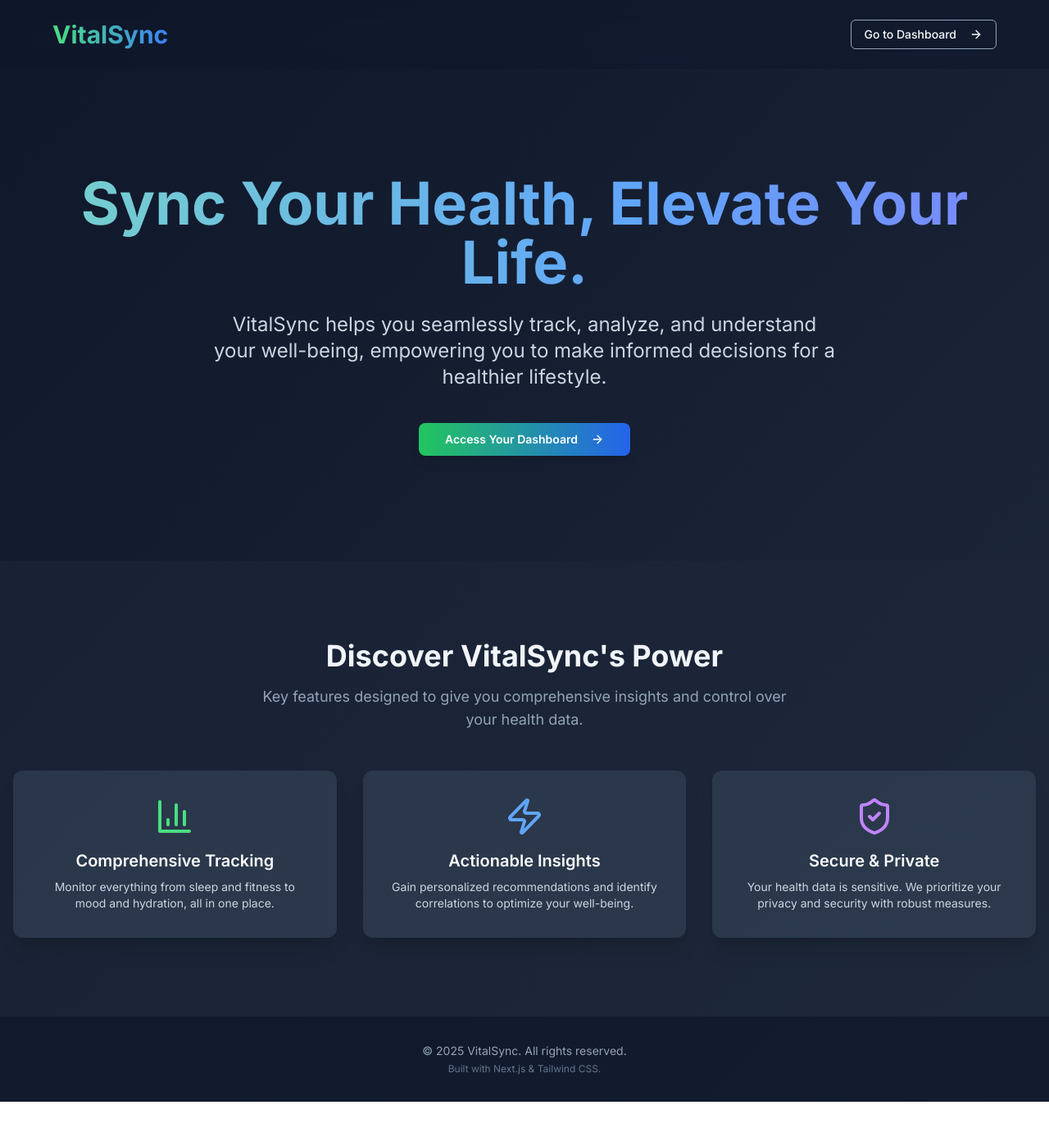
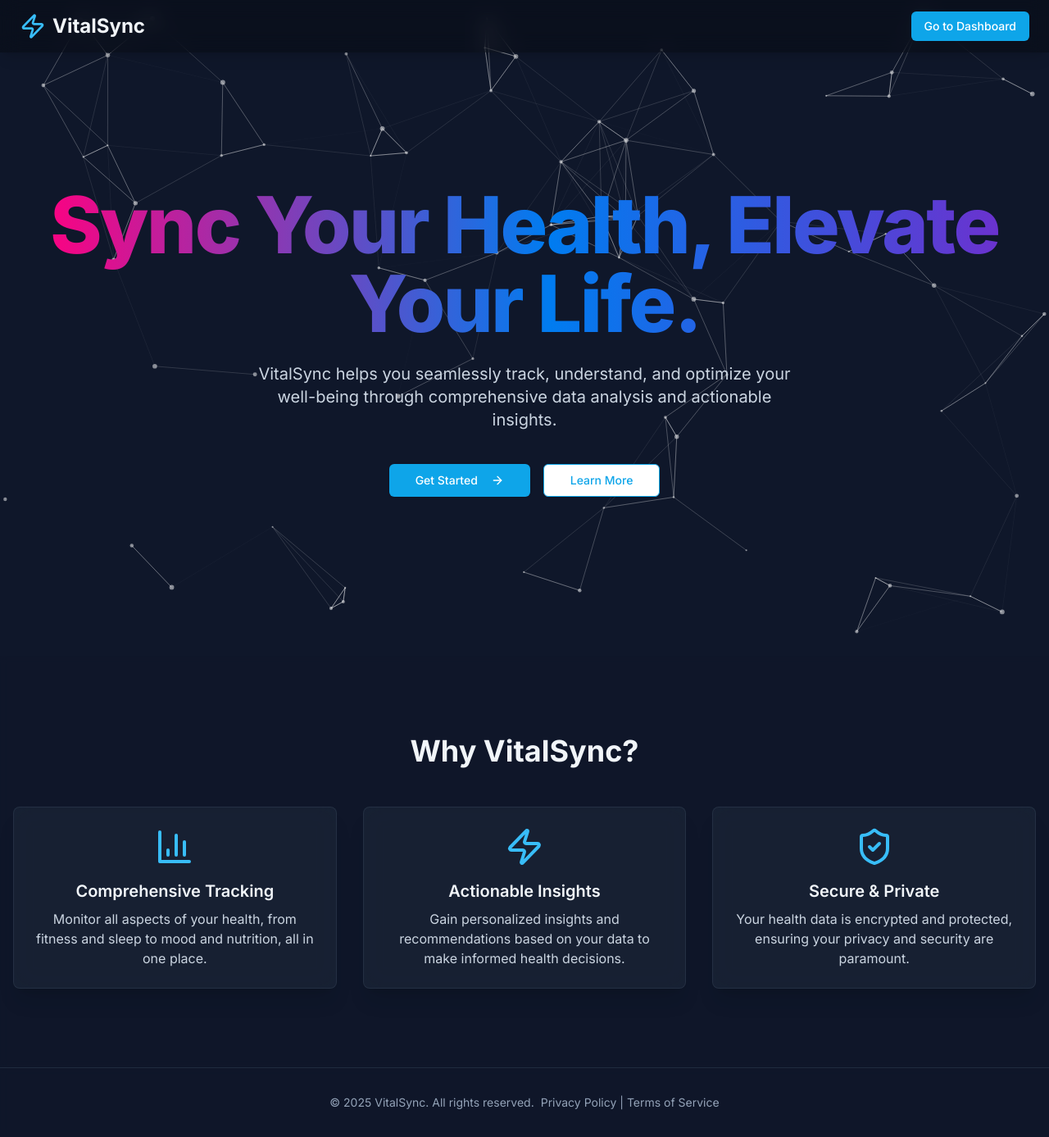
Before and after one commit to Professor833/VitalSync, a Next.js app: page / in a window 1280 px wide. Shown: the whole page at 82% size. Before the commit the page ends 1344 px from the top, so only its background shows below. Built offline with nearby package versions, Linux system fonts and the light colour scheme.

Commit message:
feat: add interactive 3D particle background and landing page redesign

```diff
--- a/app/globals.css
+++ b/app/globals.css
@@ -85,8 +85,13 @@
   * {
     @apply border-border;
   }
+  html { /* Ensure html tag also gets the dark background */
+    @apply bg-background;
+    background-color: #0f172a !important; /* slate-900, temporary debug */
+  }
   body {
     @apply bg-background text-foreground;
+    background-color: #0f172a !important; /* slate-900, temporary debug */
     font-feature-settings: "rlig" 1, "calt" 1;
   }
 }
@@ -117,3 +122,30 @@
   display: none !important;
 }
 */
+
+/* Gradient Animation for Hero Section Text */
+@keyframes gradient-x {
+  0%, 100% {
+    background-size: 200% 200%;
+    background-position: left center;
+  }
+  50% {
+    background-size: 200% 200%;
+    background-position: right center;
+  }
+}
+
+.animated-gradient-text {
+  background-image: linear-gradient(
+    to right,
+    #7928CA 0%, /* Purple */
+    #FF0080 50%, /* Magenta/Pink */
+    #007CF0 75%, /* Blue */
+    #7928CA 100% /* Purple again for smooth loop */
+  );
+  -webkit-background-clip: text;
+  background-clip: text;
+  color: transparent;
+  animation: gradient-x 4s ease infinite; /* Adjusted speed and timing function */
+  background-size: 300% 300%; /* Larger size for smoother transition with more colors */
+}
--- a/app/page.tsx
+++ b/app/page.tsx
@@ -4,103 +4,106 @@ import React from 'react';
 import Link from 'next/link';
 import { Button } from '@/components/ui/button';
 import { ArrowRight, BarChart3, ShieldCheck, Zap } from 'lucide-react'; // Example icons
+import ParticlesBackground from '@/components/landing/ParticlesBackground'; // Add this import
 
 export default function LandingPage() {
   return (
-    <div className="min-h-screen bg-gradient-to-br from-slate-900 to-slate-800 text-slate-50 flex flex-col">
-      {/* Header/Nav */}
-      <header className="py-6 px-4 md:px-8 sticky top-0 z-50 bg-slate-900/50 backdrop-blur-md">
-        <div className="container mx-auto flex justify-between items-center">
-          <Link href="/" className="text-3xl font-bold bg-clip-text text-transparent bg-gradient-to-r from-green-400 to-blue-500">
-            VitalSync
+    <div className="relative z-0 flex min-h-screen flex-col text-slate-100">
+      <ParticlesBackground /> {/* Add this component */}
+
+      {/* Wrapper for all page content. Removed opaque background to let 3D scene show through. */}
+      {/* Dark background will come from body style in globals.css */}
+      {/* Header */}
+      <header className="sticky top-0 z-50 w-full bg-black/30 backdrop-blur-md shadow-lg">
+        <div className="container mx-auto flex h-16 items-center justify-between px-4 md:px-6">
+          <Link href="/" className="flex items-center space-x-2">
+            <Zap className="h-8 w-8 text-sky-400" /> {/* Placeholder Icon */}
+            <span className="text-2xl font-bold text-slate-100">VitalSync</span>
           </Link>
-          <Link href="/dashboard" legacyBehavior passHref>
-            <Button variant="outline" className="bg-transparent border-slate-400 hover:bg-slate-700 hover:text-slate-50">
-              Go to Dashboard <ArrowRight className="ml-2 h-4 w-4" />
-            </Button>
-          </Link>
+          <nav className="hidden space-x-4 md:flex">
+          {/* <Link href="#features" className="text-slate-300 hover:text-sky-400 transition-colors">Features</Link> */}
+          {/* <Link href="#about" className="text-slate-300 hover:text-sky-400 transition-colors">About</Link> */}
+          </nav>
+          <Button asChild className="bg-sky-500 hover:bg-sky-600 text-white">
+            <Link href="/dashboard">Go to Dashboard</Link>
+          </Button>
         </div>
       </header>
 
-      {/* Main Content - Skip target */}
-      <main id="main-content" className="flex-grow">
+      {/* Main Content Area - flex-grow ensures it pushes footer down */}
+      <main className="relative z-10 isolate flex-grow">
         {/* Hero Section */}
-        <section className="py-20 md:py-32 text-center container mx-auto px-4">
-          <h1 className="text-5xl md:text-7xl font-bold mb-6 leading-tight bg-clip-text text-transparent bg-gradient-to-r from-green-300 via-blue-400 to-purple-500 animate-gradient-x">
-            Sync Your Health, Elevate Your Life.
-          </h1>
-          <p className="text-xl md:text-2xl text-slate-300 max-w-3xl mx-auto mb-10">
-            VitalSync helps you seamlessly track, analyze, and understand your well-being, empowering you to make informed decisions for a healthier lifestyle.
-          </p>
-          <Link href="/dashboard" legacyBehavior passHref>
-            <Button size="lg" className="bg-gradient-to-r from-green-500 to-blue-600 hover:from-green-600 hover:to-blue-700 text-white font-semibold py-3 px-8 rounded-lg shadow-lg transform hover:scale-105 transition-transform duration-300">
-              Access Your Dashboard <ArrowRight className="ml-2 h-5 w-5" />
-            </Button>
-          </Link>
-        </section>
-
-        {/* Features Section Placeholder */}
-        <section className="py-16 md:py-24 bg-slate-800/50">
+        <section
+          className="relative flex min-h-[calc(100vh-4rem)] items-center justify-center py-12 md:py-24"
+          style={{ paddingTop: '4rem'}} // Offset for sticky header height
+        >
           <div className="container mx-auto px-4 text-center">
-            <h2 className="text-3xl md:text-4xl font-bold mb-4 text-slate-100">Discover VitalSync's Power</h2>
-            <p className="text-lg text-slate-400 mb-12 max-w-2xl mx-auto">Key features designed to give you comprehensive insights and control over your health data.</p>
-            <div className="grid grid-cols-1 md:grid-cols-3 gap-8">
-              {/* Feature 1 */}
-              <div className="bg-slate-700/70 p-8 rounded-xl shadow-xl hover:shadow-2xl transition-shadow duration-300">
-                <div className="flex justify-center items-center mb-4">
-                    <BarChart3 className="h-12 w-12 text-green-400" />
-                </div>
-                <h3 className="text-xl font-semibold mb-2 text-slate-50">Comprehensive Tracking</h3>
-                <p className="text-slate-300 text-sm">
-                  Monitor everything from sleep and fitness to mood and hydration, all in one place.
-                </p>
-              </div>
-              {/* Feature 2 */}
-              <div className="bg-slate-700/70 p-8 rounded-xl shadow-xl hover:shadow-2xl transition-shadow duration-300">
-                <div className="flex justify-center items-center mb-4">
-                    <Zap className="h-12 w-12 text-blue-400" />
-                </div>
-                <h3 className="text-xl font-semibold mb-2 text-slate-50">Actionable Insights</h3>
-                <p className="text-slate-300 text-sm">
-                  Gain personalized recommendations and identify correlations to optimize your well-being.
-                </p>
-              </div>
-              {/* Feature 3 */}
-              <div className="bg-slate-700/70 p-8 rounded-xl shadow-xl hover:shadow-2xl transition-shadow duration-300">
-                 <div className="flex justify-center items-center mb-4">
-                    <ShieldCheck className="h-12 w-12 text-purple-400" />
-                </div>
-                <h3 className="text-xl font-semibold mb-2 text-slate-50">Secure & Private</h3>
-                <p className="text-slate-300 text-sm">
-                  Your health data is sensitive. We prioritize your privacy and security with robust measures.
-                </p>
-              </div>
+            <h1 className="animated-gradient-text text-5xl font-extrabold tracking-tight md:text-7xl lg:text-8xl">
+              Sync Your Health, Elevate Your Life.
+            </h1>
+            <p className="mx-auto mt-6 max-w-2xl text-lg text-slate-300 md:text-xl">
+              VitalSync helps you seamlessly track, understand, and optimize your well-being through comprehensive data analysis and actionable insights.
+            </p>
+            <div className="mt-10 flex justify-center space-x-4">
+              <Button size="lg" asChild className="bg-sky-500 hover:bg-sky-600 text-white group">
+                <Link href="/dashboard">
+                  Get Started <ArrowRight className="ml-2 h-5 w-5 transition-transform group-hover:translate-x-1" />
+                </Link>
+              </Button>
+              <Button size="lg" variant="outline" className="border-sky-500 text-sky-500 hover:bg-sky-500/10 hover:text-sky-400">
+                Learn More
+              </Button>
             </div>
           </div>
         </section>
 
-        {/* Optional: Animated Section Placeholder (e.g., for Three.js) */}
+        {/* Features Section */}
+        <section id="features" className="py-16 md:py-24 bg-slate-900/80 backdrop-blur-sm">
+          <div className="container mx-auto px-4">
+            <h2 className="mb-12 text-center text-3xl font-bold md:text-4xl text-slate-100">
+              Why VitalSync?
+            </h2>
+            <div className="grid grid-cols-1 gap-8 md:grid-cols-3">
+              <FeatureCard
+                icon={<BarChart3 className="mb-4 h-12 w-12 text-sky-400" />}
+                title="Comprehensive Tracking"
+                description="Monitor all aspects of your health, from fitness and sleep to mood and nutrition, all in one place."
+              />
+              <FeatureCard
+                icon={<Zap className="mb-4 h-12 w-12 text-sky-400" />}
+                title="Actionable Insights"
+                description="Gain personalized insights and recommendations based on your data to make informed health decisions."
+              />
+              <FeatureCard
+                icon={<ShieldCheck className="mb-4 h-12 w-12 text-sky-400" />}
+                title="Secure & Private"
+                description="Your health data is encrypted and protected, ensuring your privacy and security are paramount."
+              />
+            </div>
+          </div>
+        </section>
+
+        {/* Visual Experience Section - This section will be removed or re-purposed */}
+        {/* The 3D scene is now the background, so this specific container for it is not needed in the same way */}
         {/*
-        <section className="py-16 md:py-24">
+        <section className="py-16 md:py-24 bg-slate-900">
           <div className="container mx-auto px-4 text-center">
             <h2 className="text-3xl md:text-4xl font-bold mb-12 text-slate-100">Experience VitalSync Visually</h2>
-            <div className="bg-slate-800 h-96 rounded-lg flex items-center justify-center text-slate-500">
-              [Interactive Animation / Three.js Canvas Placeholder]
+            <div className="bg-slate-800/50 h-96 rounded-lg flex items-center justify-center text-slate-500 relative overflow-hidden shadow-2xl">
+              // InteractiveThreeDeeScene was here
             </div>
           </div>
         </section>
         */}
-
       </main>
 
       {/* Footer */}
-      <footer className="py-8 text-center bg-slate-900/70">
+      <footer className="relative z-10 border-t border-slate-700/50 bg-slate-900/80 backdrop-blur-sm py-8 text-center">
         <div className="container mx-auto px-4">
           <p className="text-sm text-slate-400">
             &copy; {new Date().getFullYear()} VitalSync. All rights reserved.
-          </p>
-          <p className="text-xs text-slate-500 mt-1">
-            Built with Next.js & Tailwind CSS.
+            <Link href="/privacy" className="ml-2 hover:text-sky-400 transition-colors">Privacy Policy</Link> |
+            <Link href="/terms" className="ml-1 hover:text-sky-400 transition-colors">Terms of Service</Link>
           </p>
         </div>
       </footer>
@@ -108,21 +111,19 @@ export default function LandingPage() {
   );
 }
 
-// Basic CSS for gradient animation (can be moved to globals.css if preferred)
-const style = document.createElement('style');
-style.innerHTML = `
-  @keyframes gradient-x {
-    0%, 100% {
-      background-size: 200% 200%;
-      background-position: left center;
-    }
-    50% {
-      background-size: 200% 200%;
-      background-position: right center;
-    }
-  }
-  .animate-gradient-x {
-    animation: gradient-x 5s ease infinite;
-  }
-`;
-document.head.appendChild(style);
+// Component for individual feature cards
+interface FeatureCardProps {
+  icon: React.ReactNode;
+  title: string;
+  description: string;
+}
+
+const FeatureCard: React.FC<FeatureCardProps> = ({ icon, title, description }) => {
+  return (
+    <div className="flex flex-col items-center rounded-lg border border-slate-700/50 bg-slate-800/60 p-6 text-center shadow-xl backdrop-blur-md transition-all hover:shadow-sky-500/20 hover:scale-105">
+      {icon}
+      <h3 className="mb-2 text-xl font-semibold text-slate-100">{title}</h3>
+      <p className="text-slate-300">{description}</p>
+    </div>
+  );
+};
--- /dev/null
+++ b/components/landing/InteractiveThreeDeeScene.tsx
@@ -0,0 +1,168 @@
+'use client';
+
+import React, { useRef, useMemo, useEffect, useState } from 'react';
+import { Canvas, useFrame, useThree } from '@react-three/fiber';
+import { Points, PointMaterial, Line } from '@react-three/drei';
+import * as THREE from 'three';
+
+const NUM_DOTS = 150;
+const CONNECTION_DISTANCE = 1.4;
+const MOUSE_INFLUENCE_RADIUS = 1.5;
+const MOUSE_REPEL_STRENGTH = 0.02;
+const SPREAD_FACTOR = 7;
+
+interface Dot {
+  id: number;
+  position: THREE.Vector3;
+  velocity: THREE.Vector3;
+  originalPosition: THREE.Vector3;
+}
+
+const InterconnectedDotsVisualization: React.FC = () => {
+  const { size, viewport } = useThree();
+  const pointsRef = useRef<THREE.Points>(null!);
+  const linesRef = useRef<THREE.Group>(null!);
+  const mousePosition = useRef(new THREE.Vector2(0, 0));
+
+  const [dots, setDots] = useState<Dot[]>(() => {
+    const initialDots: Dot[] = [];
+    const aspectRatio = (typeof window !== 'undefined' && window.innerHeight !== 0) ? window.innerWidth / window.innerHeight : 1.6;
+
+    for (let i = 0; i < NUM_DOTS; i++) {
+      const position = new THREE.Vector3(
+        (Math.random() - 0.5) * SPREAD_FACTOR * aspectRatio,
+        (Math.random() - 0.5) * SPREAD_FACTOR,
+        (Math.random() - 0.5) * SPREAD_FACTOR * 0.1
+      );
+      initialDots.push({
+        id: i,
+        position: position.clone(),
+        originalPosition: position.clone(),
+        velocity: new THREE.Vector3(
+          (Math.random() - 0.5) * 0.006,
+          (Math.random() - 0.5) * 0.006,
+          0
+        ),
+      });
+    }
+    return initialDots;
+  });
+
+  const dotPositions = useMemo(() => {
+    if (dots.length === 0) return new Float32Array(0);
+    const positions = new Float32Array(NUM_DOTS * 3);
+    dots.forEach((dot, i) => {
+      positions[i * 3] = dot.position.x;
+      positions[i * 3 + 1] = dot.position.y;
+      positions[i * 3 + 2] = dot.position.z;
+    });
+    return positions;
+  }, [dots]);
+
+  const lineSegments = useMemo(() => {
+    if (dots.length === 0) return [];
+    const segments: JSX.Element[] = [];
+    for (let i = 0; i < dots.length; i++) {
+      for (let j = i + 1; j < dots.length; j++) {
+        const dist = dots[i].position.distanceTo(dots[j].position);
+        if (dist < CONNECTION_DISTANCE) {
+          const opacity = Math.max(0.05, 1 - dist / CONNECTION_DISTANCE);
+          segments.push(
+            <Line
+              key={`line-${dots[i].id}-${dots[j].id}`}
+              points={[dots[i].position, dots[j].position]}
+              color="#2c5773"
+              lineWidth={1 + (1 - opacity) * 1.5}
+              transparent
+              opacity={opacity * 0.35}
+            />
+          );
+        }
+      }
+    }
+    return segments;
+  }, [dots]);
+
+  useEffect(() => {
+    const handleMouseMove = (event: MouseEvent) => {
+      mousePosition.current.x = (event.clientX / size.width) * 2 - 1;
+      mousePosition.current.y = -(event.clientY / size.height) * 2 + 1;
+    };
+    window.addEventListener('mousemove', handleMouseMove);
+    return () => window.removeEventListener('mousemove', handleMouseMove);
+  }, [size]);
+
+  useFrame(() => {
+    if (!viewport || viewport.width === 0 || viewport.height === 0) return;
+
+    const newDots = dots.map(dot => {
+      const newPos = dot.position.clone().add(dot.velocity);
+
+      const mouseWorldX = (mousePosition.current.x * viewport.width) / 2;
+      const mouseWorldY = (mousePosition.current.y * viewport.height) / 2;
+      const mouseVec = new THREE.Vector3(mouseWorldX, mouseWorldY, 0);
+
+      const distToMouse = newPos.distanceTo(mouseVec);
+      if (distToMouse < MOUSE_INFLUENCE_RADIUS) {
+        const repelForce = new THREE.Vector3().subVectors(newPos, mouseVec).normalize();
+        const strength = (1 - distToMouse / MOUSE_INFLUENCE_RADIUS) * MOUSE_REPEL_STRENGTH;
+        newPos.add(repelForce.multiplyScalar(strength));
+      }
+
+      const boundaryX = (viewport.width / 2) * 0.98;
+      const boundaryY = (viewport.height / 2) * 0.98;
+      if (newPos.x > boundaryX || newPos.x < -boundaryX) {
+        dot.velocity.x *= -1;
+        newPos.x = Math.max(-boundaryX, Math.min(boundaryX, newPos.x));
+      }
+      if (newPos.y > boundaryY || newPos.y < -boundaryY) {
+        dot.velocity.y *= -1;
+        newPos.y = Math.max(-boundaryY, Math.min(boundaryY, newPos.y));
+      }
+
+      return { ...dot, position: newPos };
+    });
+    setDots(newDots);
+
+    if (pointsRef.current) {
+      pointsRef.current.geometry.attributes.position.needsUpdate = true;
+    }
+  });
+
+  return (
+    <group>
+      <Points ref={pointsRef} positions={dotPositions} stride={3}>
+        <PointMaterial
+          transparent
+          color="#00ffff"
+          size={0.12}
+          sizeAttenuation
+          depthWrite={false}
+        />
+      </Points>
+      <group ref={linesRef}>{lineSegments}</group>
+    </group>
+  );
+};
+
+const InteractiveThreeDeeScene: React.FC = () => {
+  return (
+    <div style={{
+      width: '100vw',
+      height: '100vh',
+      position: 'fixed',
+      top: 0,
+      left: 0,
+      zIndex: -1,
+      background: 'transparent'
+    }}>
+      <Canvas orthographic camera={{ zoom: 100, position: [0, 0, 100] }}>
+        <ambientLight intensity={0.6} />
+        <pointLight position={[0, 0, 60]} intensity={1.2} color="#ffffff" />
+        <InterconnectedDotsVisualization />
+      </Canvas>
+    </div>
+  );
+};
+
+export default InteractiveThreeDeeScene;
--- /dev/null
+++ b/components/landing/ParticlesBackground.tsx
@@ -0,0 +1,112 @@
+"use client";
+
+import { useEffect, useMemo, useState } from "react";
+import Particles, { initParticlesEngine } from "@tsparticles/react";
+import { type Container, type ISourceOptions } from "@tsparticles/engine";
+import { loadSlim } from "@tsparticles/slim"; // loads tsparticles-slim
+
+const ParticlesBackground = () => {
+  const [init, setInit] = useState(false);
+
+  useEffect(() => {
+    initParticlesEngine(async (engine) => {
+      await loadSlim(engine);
+    }).then(() => {
+      setInit(true);
+    });
+  }, []);
+
+  const particleOptions: ISourceOptions = useMemo(
+    () => ({
+      background: {
+        color: {
+          value: "transparent", // Set to transparent so page background shows
+        },
+      },
+      fpsLimit: 60,
+      interactivity: {
+        events: {
+          onClick: {
+            enable: false, // Optional: enable for interaction
+            mode: "push",
+          },
+          onHover: {
+            enable: true,
+            mode: "grab", // "connect" or "grab" can be nice
+          },
+        },
+        modes: {
+          push: {
+            quantity: 4,
+          },
+          grab: {
+            distance: 140,
+            links: {
+              opacity: 0.5,
+            }
+          },
+          connect: { // If using onHover mode: "connect"
+            distance: 100,
+            links: {
+              opacity: 0.5
+            }
+          }
+        },
+      },
+      particles: {
+        color: {
+          value: "#ffffff", // Dot color - adjust for visibility on dark theme
+        },
+        links: {
+          color: "#ffffff", // Line color - adjust for visibility
+          distance: 150,
+          enable: true,
+          opacity: 0.4,
+          width: 1,
+        },
+        move: {
+          direction: "none",
+          enable: true,
+          outModes: {
+            default: "bounce",
+          },
+          random: false,
+          speed: 1, // Adjust speed
+          straight: false,
+        },
+        number: {
+          density: {
+            enable: true,
+            area: 800, // Adjust for dot density
+          },
+          value: 150, // Increased from 80
+        },
+        opacity: {
+          value: 0.5,
+        },
+        shape: {
+          type: "circle",
+        },
+        size: {
+          value: { min: 1, max: 3 }, // Dot size
+        },
+      },
+      detectRetina: true,
+    }),
+    []
+  );
+
+  if (init) {
+    return (
+      <Particles
+        id="tsparticles"
+        options={particleOptions}
+        className="fixed top-0 left-0 w-full h-full z-[-1]" // Ensure it's behind content
+      />
+    );
+  }
+
+  return null;
+};
+
+export default ParticlesBackground;
--- a/package.json
+++ b/package.json
@@ -27,6 +27,10 @@
     "@radix-ui/react-switch": "^1.2.4",
     "@radix-ui/react-tabs": "^1.1.11",
     "@radix-ui/react-toast": "^1.2.13",
+    "@react-three/drei": "^9.108.3",
+    "@react-three/fiber": "^8.16.8",
+    "@tsparticles/react": "^3.0.0",
+    "@tsparticles/slim": "^3.8.1",
     "@types/recharts": "^1.8.29",
     "chart.js": "^4.4.2",
     "class-variance-authority": "^0.7.1",
@@ -44,6 +48,7 @@
     "sonner": "^2.0.3",
     "tailwind-merge": "^2.6.0",
     "tailwindcss-animate": "^1.0.7",
+    "three": "^0.176.0",
     "zod": "^3.24.4"
   },
   "devDependencies": {
```
Also changed, not shown: app/layout.tsx (line endings or trailing spaces), 1 other file (tests, documents, lock files or other folders).
